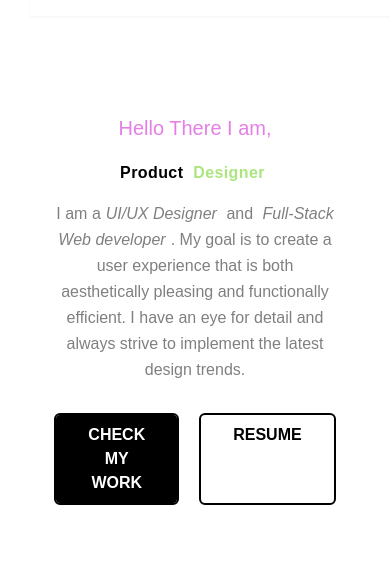
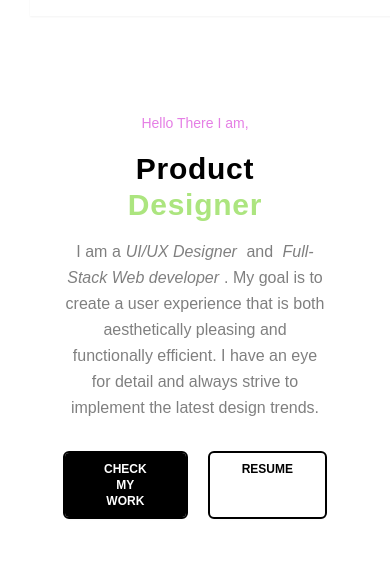
Before and after one commit to sumansourabh9155/ProductDesignPortfolio, a React (Create React App) app: page / in a window 390 px wide. Shown: the top 567 px of the page. Built offline with nearby package versions, Linux system fonts and the light colour scheme.

Commit message:
decresed size of buttons and fornts

```diff
--- a/src/resource/component/HomePageComponent/HeroSection.jsx
+++ b/src/resource/component/HomePageComponent/HeroSection.jsx
@@ -4,13 +4,13 @@ const HeroSection = () => {
       <section className="text-black body-font justify-center scroll-smooth">
         <div className="container mx-auto flex px-5 pt-28 pb-10 md:flex-row flex-col items-center">
           <div className="lg:flex-grow flex flex-col md:items-start md:text-left mb-16 md:mb-0 items-center text-center">
-            <p className="mb-4 leading-relaxed text-xl text-[#E57FE5]">
+            <p className="mb-4 leading-relaxed text-sm md:text-xl text-[#E57FE5]">
               Hello There I am,{" "}
             </p>
-            <h1 className="title-font tracking-wide sm:text-3xl md:text-6xl xl:text-7xl mb-4 font-bold">
+            <h1 className="title-font tracking-wide text-3xl md:text-6xl xl:text-7xl mb-4 font-bold">
               Product <spam className="text-[#ACE57F]">Designer</spam>
             </h1>
-            <p className="mb-8 leading-relaxed opacity-50 font-medium">
+            <p className="mb-8 leading-relaxed opacity-50 test-sm md:text-md">
               I am a<em>UI/UX Designer</em> and <em>Full-Stack Web developer</em>. My goal is to
               create a user experience that is both aesthetically pleasing and
               functionally efficient. I have an eye for detail and always strive
@@ -20,13 +20,13 @@ const HeroSection = () => {
               <a
                 href="#_"
                 // bg-[url('https://images.unsplash.com/photo-1475669698648-2f144fcaaeb1?ixlib=rb-4.0.3&ixid=M3wxMjA3fDB8MHxzZWFyY2h8OXx8ZGVzaWdufGVufDB8fDB8fHww&auto=format&fit=crop&w=500&q=60')
-                className="px-8 py-2 text-md font-semibold text-white uppercase transition-all duration-150 outline outline-2 outline-black bg-black rounded shadow  active:bg-teal-600 hover:shadow-md ease"
+                className="px-8 py-2 text-xs md:text-md font-semibold text-white uppercase transition-all duration-150 outline outline-2 outline-black bg-black rounded shadow  active:bg-teal-600 hover:shadow-md ease"
               >
                 Check My Work
               </a>
               <a
                 href="#_"
-                className="px-8 py-2 text-md font-bold text-black uppercase transition-all duration-150 rounded shadow outline outline-2 active:bg-teal-600 hover:shadow-md"
+                className="px-8 py-2 text-xs md:text-md font-bold text-black uppercase transition-all duration-150 rounded shadow outline outline-2 active:bg-teal-600 hover:shadow-md"
               >
                 Resume
               </a>
```
